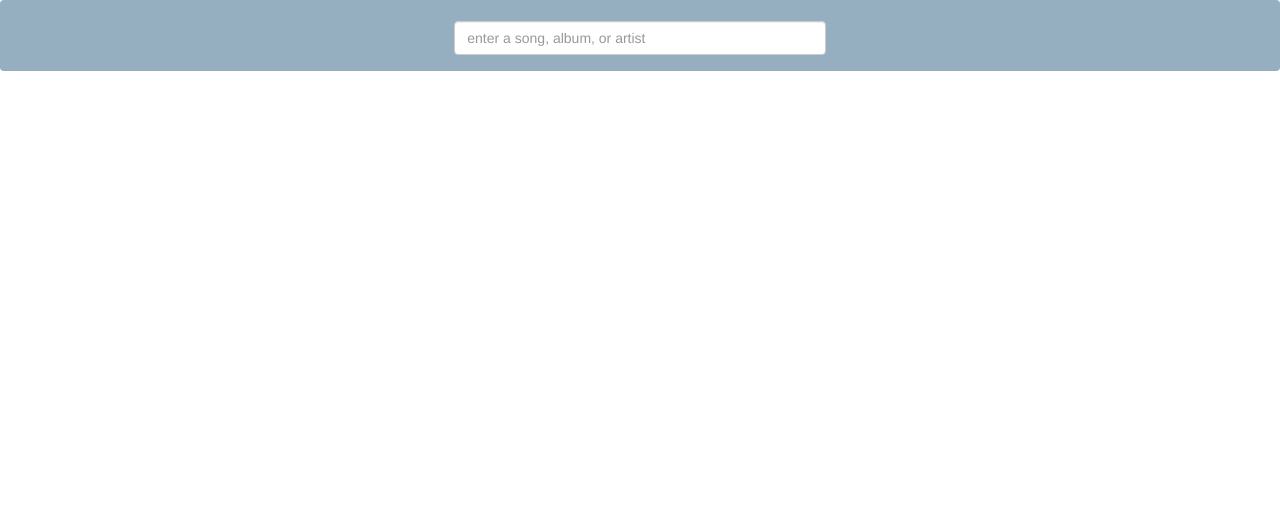
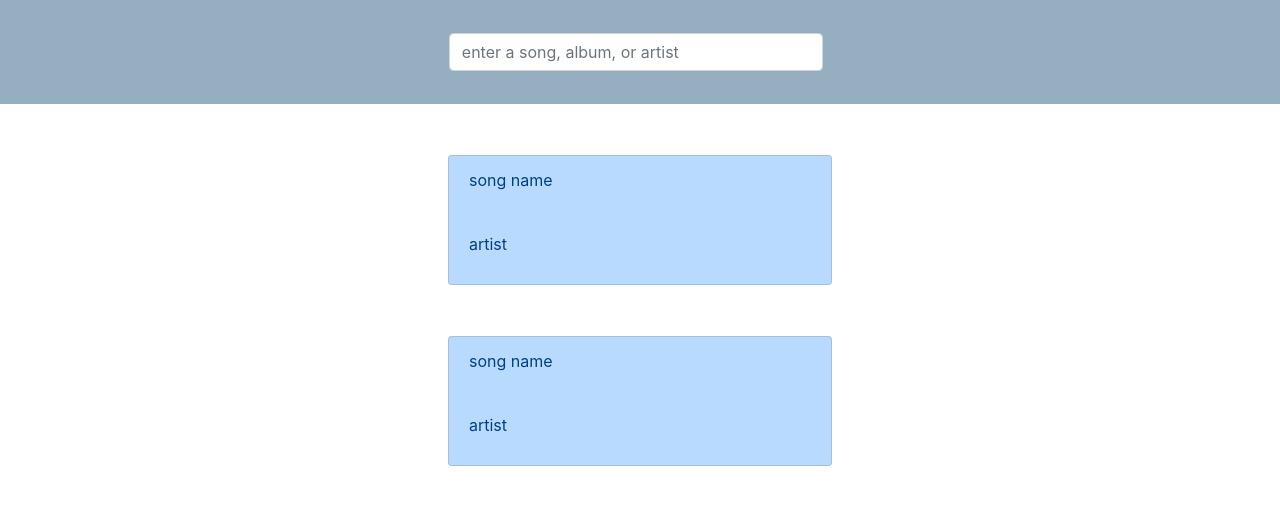
Before and after one commit to erichunzeker/gus, a Flask app: page / in a window 1280 px wide. Shown: the top 516 px of the page. Run offline with Flask 2, Linux system fonts and the light colour scheme; some libraries are stand-ins or nearby versions.

Commit message:
added result containers (poorly)

```diff
--- a/static/home.css
+++ b/static/home.css
@@ -1,5 +1,3 @@
-body {
-}
 
 .form-group {
     padding-left: 20px;
@@ -10,10 +8,43 @@ body {
 }
 
 #inputMusic {
-    width: 30%;
     display: inline-block;
 }
 
 #inputMusicNav {
     background-color: #95afc0;
 }
+
+.form-inline {
+    padding-top: 2%;
+    padding-bottom: 2%;
+    width: 100%;
+    display: flex;
+    justify-content: center;
+}
+
+.form-inline #search{
+    width: 30%;
+}
+
+.form-inline #result{
+    width: 100%;
+    display: flex;
+    justify-content: center;
+}
+
+.list-group {
+    padding-top: 2%;
+    padding-bottom: 2%;
+    width: 100%;
+    display: flex;
+    justify-content: center;
+}
+
+.list-group #test {
+    width: 30%;
+}
+
+.list-group-item {
+
+}
--- a/templates/home.html
+++ b/templates/home.html
@@ -3,20 +3,40 @@
 <head>
     <meta charset="UTF-8">
     <link rel="stylesheet" type="text/css" href="{{ url_for('static', filename='home.css') }}">
-    <link rel="stylesheet" href="https://maxcdn.bootstrapcdn.com/bootstrap/3.4.0/css/bootstrap.min.css">
-    <script src="https://ajax.googleapis.com/ajax/libs/jquery/3.3.1/jquery.min.js"></script>
-    <script src="https://maxcdn.bootstrapcdn.com/bootstrap/3.4.0/js/bootstrap.min.js"></script>
+    <link rel="stylesheet" href="https://stackpath.bootstrapcdn.com/bootstrap/4.3.1/css/bootstrap.min.css" integrity="sha384-ggOyR0iXCbMQv3Xipma34MD+dH/1fQ784/j6cY/iJTQUOhcWr7x9JvoRxT2MZw1T" crossorigin="anonymous">
+    <script src="https://code.jquery.com/jquery-3.3.1.slim.min.js" integrity="sha384-q8i/X+965DzO0rT7abK41JStQIAqVgRVzpbzo5smXKp4YfRvH+8abtTE1Pi6jizo" crossorigin="anonymous"></script>
+    <script src="https://cdnjs.cloudflare.com/ajax/libs/popper.js/1.14.7/umd/popper.min.js" integrity="sha384-UO2eT0CpHqdSJQ6hJty5KVphtPhzWj9WO1clHTMGa3JDZwrnQq4sF86dIHNDz0W1" crossorigin="anonymous"></script>
+    <script src="https://stackpath.bootstrapcdn.com/bootstrap/4.3.1/js/bootstrap.min.js" integrity="sha384-JjSmVgyd0p3pXB1rRibZUAYoIIy6OrQ6VrjIEaFf/nJGzIxFDsf4x0xIM+B07jRM" crossorigin="anonymous"></script>
     <title>GUS</title>
 </head>
 <body>
 
-    <nav class="navbar fixed-top navbar-light" id="inputMusicNav">
-        <form>
-            <div class="form-group justify-content-center">
-                <input type="text" class="form-control" id="inputMusic" placeholder="enter a song, album, or artist">
-            </div>
+    <nav class="navbar navbar-fixed-top navbar-light" id="inputMusicNav">
+        <form class="form-inline" id="searchbar">
+            <input class="form-control mr-sm-2 search-input" type="search" placeholder="enter a song, album, or artist" name="search" id="search">
         </form>
     </nav>
 
+    <div class="result-container">
+
+        <div class="list-group">
+
+            <form class="form-inline">
+                <a href="#" class="list-group-item list-group-item-action list-group-item-primary" id="test">
+                <p>song name</p>
+                <br>
+                <p>artist</p>
+            </a>
+            </form>
+            <form class="form-inline">
+                <a href="#" class="list-group-item list-group-item-action list-group-item-primary" id="test">
+                <p>song name</p>
+                <br>
+                <p>artist</p>
+            </a>
+            </form>
+        </div>
+    </div>
+
 </body>
 </html>
```
